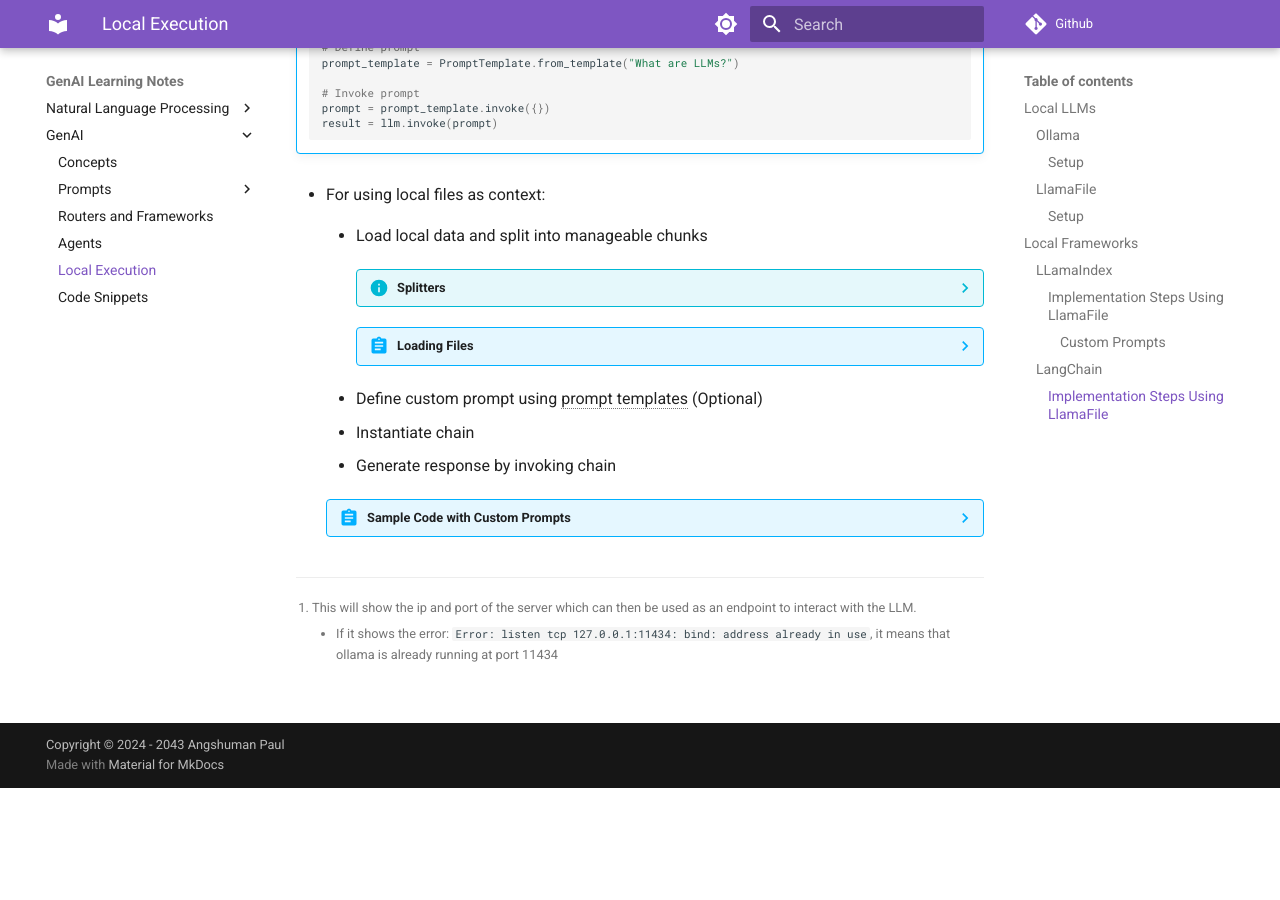
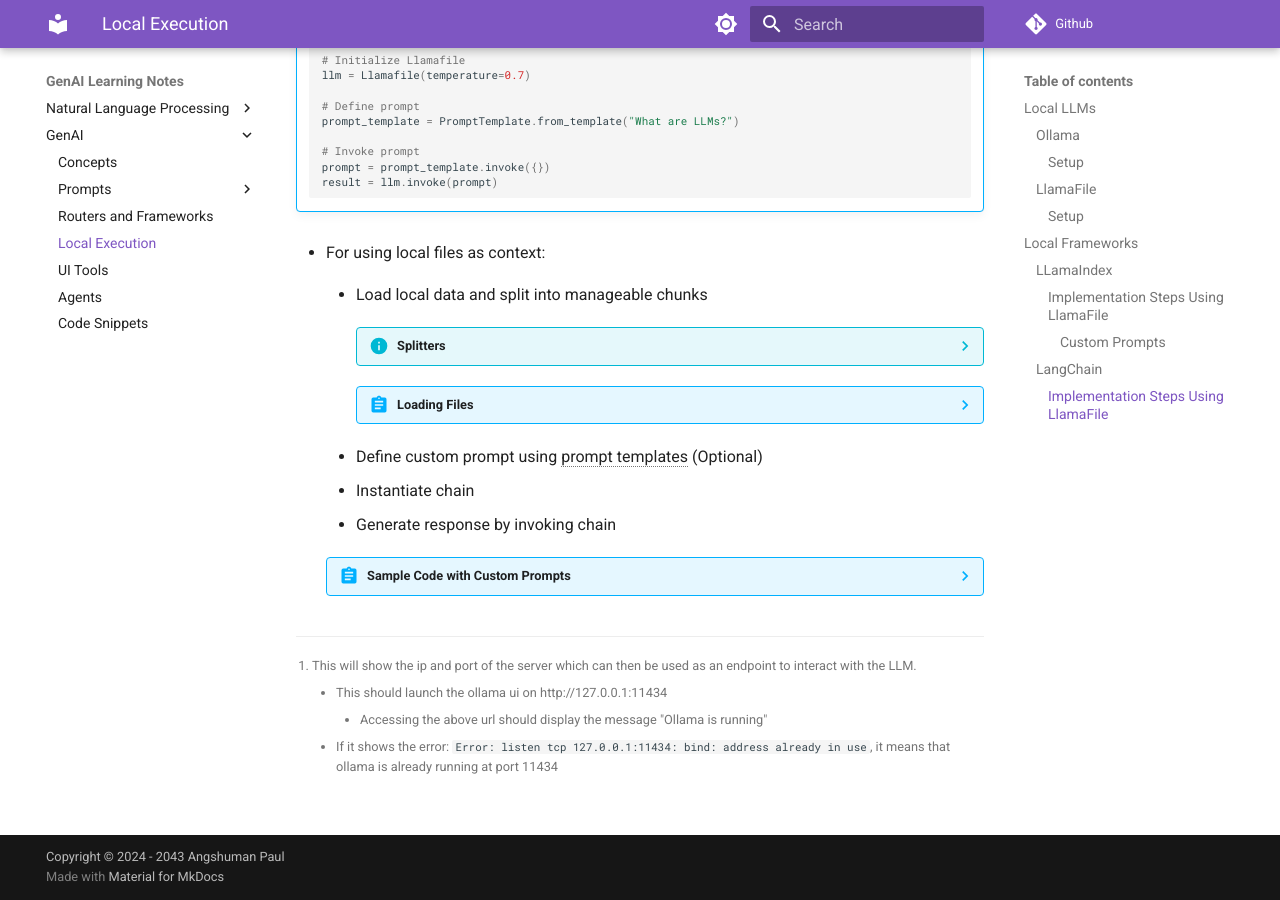
Before and after one commit to paulang1807/learn-genai, an MkDocs documentation site: the page built from docs/local.md, in a window 1280 px wide and 900 px high, scrolled down 3531 px. Built offline with MkDocs 1.6.1 and Material for MkDocs 9.7.7, drawn with Linux system fonts in a browser that asks for light colours; emoji names are drawn with the system emoji font; comment, search, counter and statistics services are not loaded; before the commit the page ends 4319 px from its top, so only the background shows below that; some of the changed text lies outside the part shown.

Commit message:
Gradio intro and instructions for ollama in colab

```diff
--- a/docs/local.md
+++ b/docs/local.md
@@ -24,6 +24,11 @@
     | ollama list | Lists the models available for use |
     | ollama run <model_name> | To run the model |
     | ollama serve | To start a local server[^1] |
+
+??? tip "[Running Ollama in Colab](https://colab.research.google.com/drive/1aCKnhpmU3y2btDcp9V7jVq0GM8hTe-2d#scrollTo=f6b3ab3a)"
+    - Install Ollama: Install the Ollama CLI in the Colab environment. This typically involves downloading and running an installation script.
+    - Start Ollama Server: Start the Ollama server in the background. This will make the API endpoint available for use.
+    - Download an Ollama Model: Download a specific language model (e.g., 'llama3.1:8b') using the Ollama CLI.
 
 Also see [Ollama Prompting in Python](../prompt-code/#ollama)
 
@@ -303,4 +308,6 @@
 [^1]:
     This will show the ip and port of the server which can then be used as an endpoint to interact with the LLM.
 
-     - If it shows the error: `Error: listen tcp 127.0.0.1:11434: bind: address already in use`, it means that ollama is already running at port 11434
+    - This should launch the ollama ui on http://127.0.0.1:11434
+        - Accessing the above url should display the message "Ollama is running"
+    - If it shows the error: `Error: listen tcp 127.0.0.1:11434: bind: address already in use`, it means that ollama is already running at port 11434
--- a/mkdocs.yml
+++ b/mkdocs.yml
@@ -97,6 +97,7 @@
       - Overview: prompts.md
       - Samples: prompt-samples.md
     - Routers and Frameworks: frameworks.md
+    - Local Execution: local.md
+    - UI Tools: ui.md
     - Agents: agents.md
-    - Local Execution: local.md
     - Code Snippets: prompt-code.md
```
Also changed, not shown: docs/ui.md (added, +46 -0 lines).
